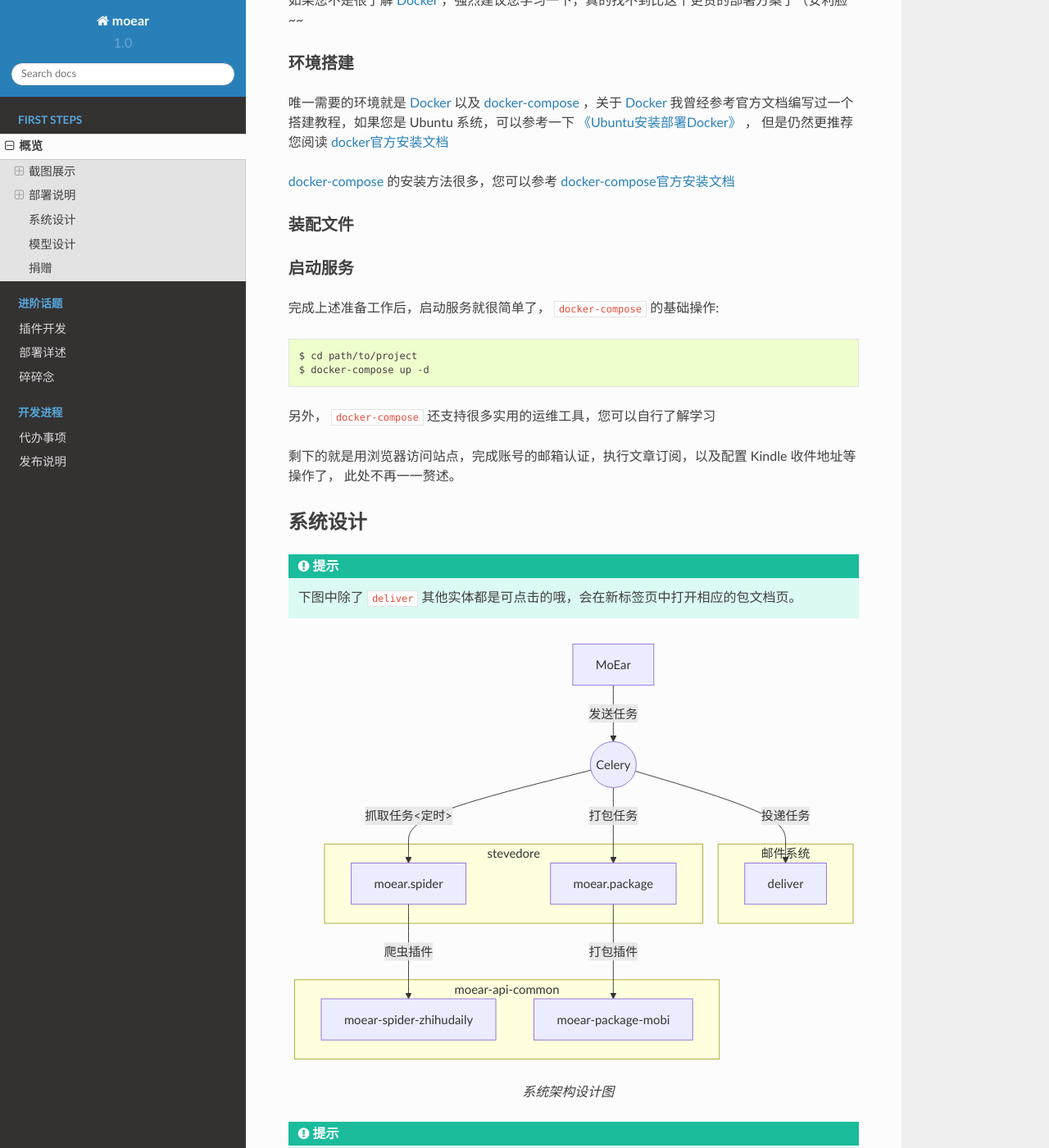
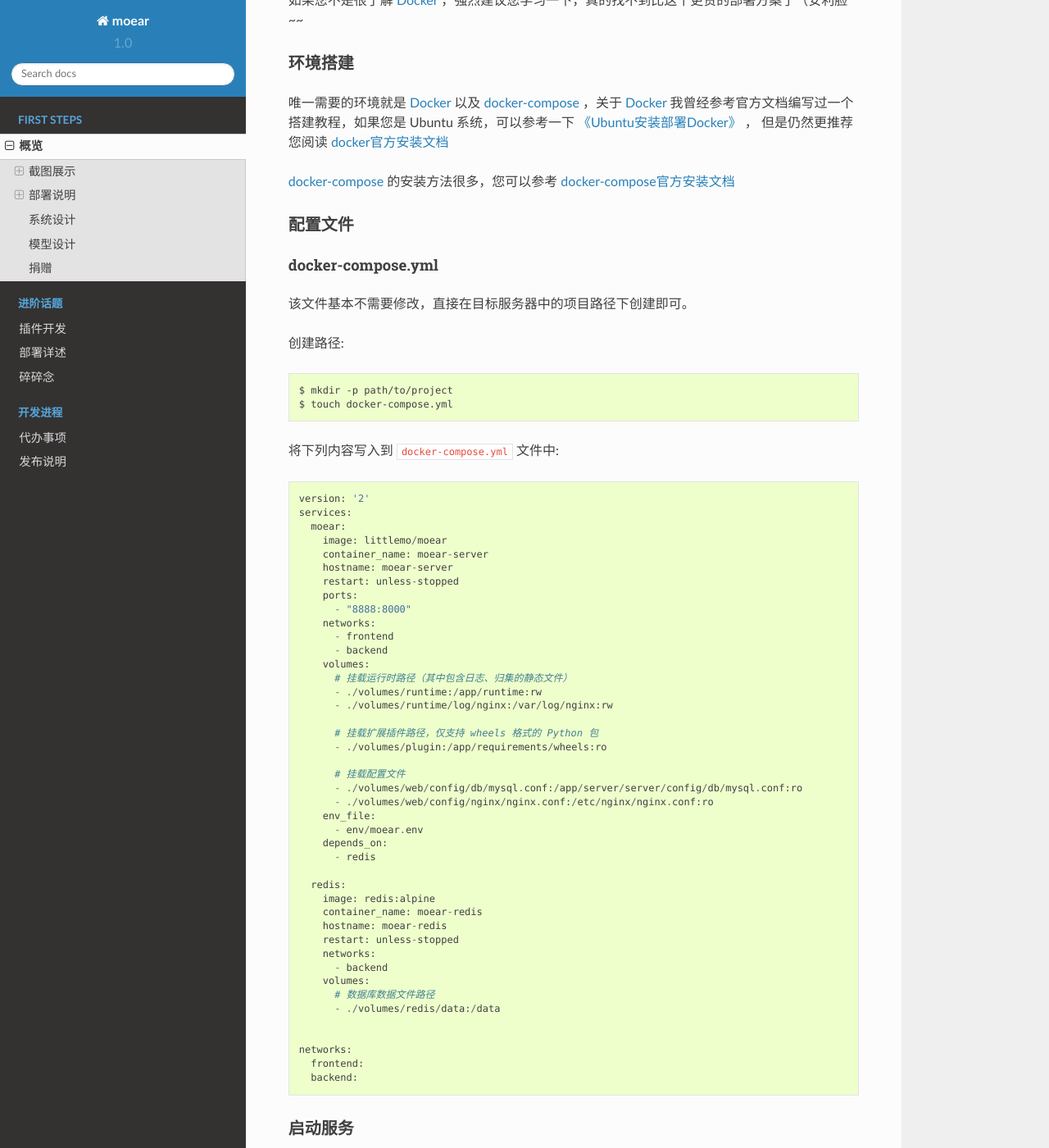
Before and after one commit to littlemo/moear, a Sphinx documentation site: the page built from docs/source/intro/overview.rst, in a window 1280 px wide and 1400 px high, scrolled down 2213 px. Shown: the whole window at 82% size. Built offline with Sphinx 7.4.7 and the Read the Docs theme 2.0.0, drawn with Linux system fonts in a browser that asks for light colours; formulas are drawn with MathJax 3.

Commit message:
F: 实现docker-compose.yml文件的配置说明

```diff
--- a/docs/source/intro/overview.rst
+++ b/docs/source/intro/overview.rst
@@ -62,8 +62,64 @@
 `docker-compose`_ 的安装方法很多，您可以参考
 `docker-compose官方安装文档 <https://docs.docker.com/compose/install/>`_
 
-装配文件
+配置文件
 --------
+
+docker-compose.yml
+~~~~~~~~~~~~~~~~~~
+
+该文件基本不需要修改，直接在目标服务器中的项目路径下创建即可。
+
+创建路径::
+
+    $ mkdir -p path/to/project
+    $ touch docker-compose.yml
+
+将下列内容写入到 ``docker-compose.yml`` 文件中::
+
+    version: '2'
+    services:
+      moear:
+        image: littlemo/moear
+        container_name: moear-server
+        hostname: moear-server
+        restart: unless-stopped
+        ports:
+          - "8888:8000"
+        networks:
+          - frontend
+          - backend
+        volumes:
+          # 挂载运行时路径（其中包含日志、归集的静态文件）
+          - ./volumes/runtime:/app/runtime:rw
+          - ./volumes/runtime/log/nginx:/var/log/nginx:rw
+
+          # 挂载扩展插件路径，仅支持 wheels 格式的 Python 包
+          - ./volumes/plugin:/app/requirements/wheels:ro
+
+          # 挂载配置文件
+          - ./volumes/web/config/db/mysql.conf:/app/server/server/config/db/mysql.conf:ro
+          - ./volumes/web/config/nginx/nginx.conf:/etc/nginx/nginx.conf:ro
+        env_file:
+          - env/moear.env
+        depends_on:
+          - redis
+
+      redis:
+        image: redis:alpine
+        container_name: moear-redis
+        hostname: moear-redis
+        restart: unless-stopped
+        networks:
+          - backend
+        volumes:
+          # 数据库数据文件路径
+          - ./volumes/redis/data:/data
+
+
+    networks:
+      frontend:
+      backend:
 
 
 启动服务
```
